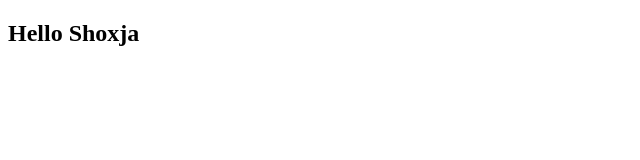
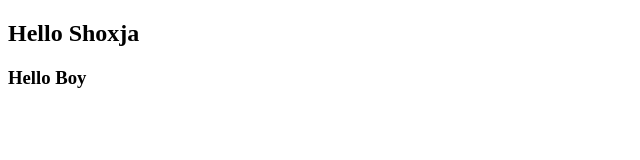
Before and after one commit to ShoxjaxonUZ/dostup, a plain HTML site: page index.html in a window 1280 px wide. Shown: the whole page, without its empty margins (0-640 px from the left). Drawn offline with Linux system fonts and the light colour scheme.

Commit message:
Update index.html

```diff
--- a/index.html
+++ b/index.html
@@ -11,7 +11,7 @@
 <body>
 
     <h2>Hello Shoxja</h2>
-
+<h3>Hello Boy</h3>
 </body>
 
 </html>
```
